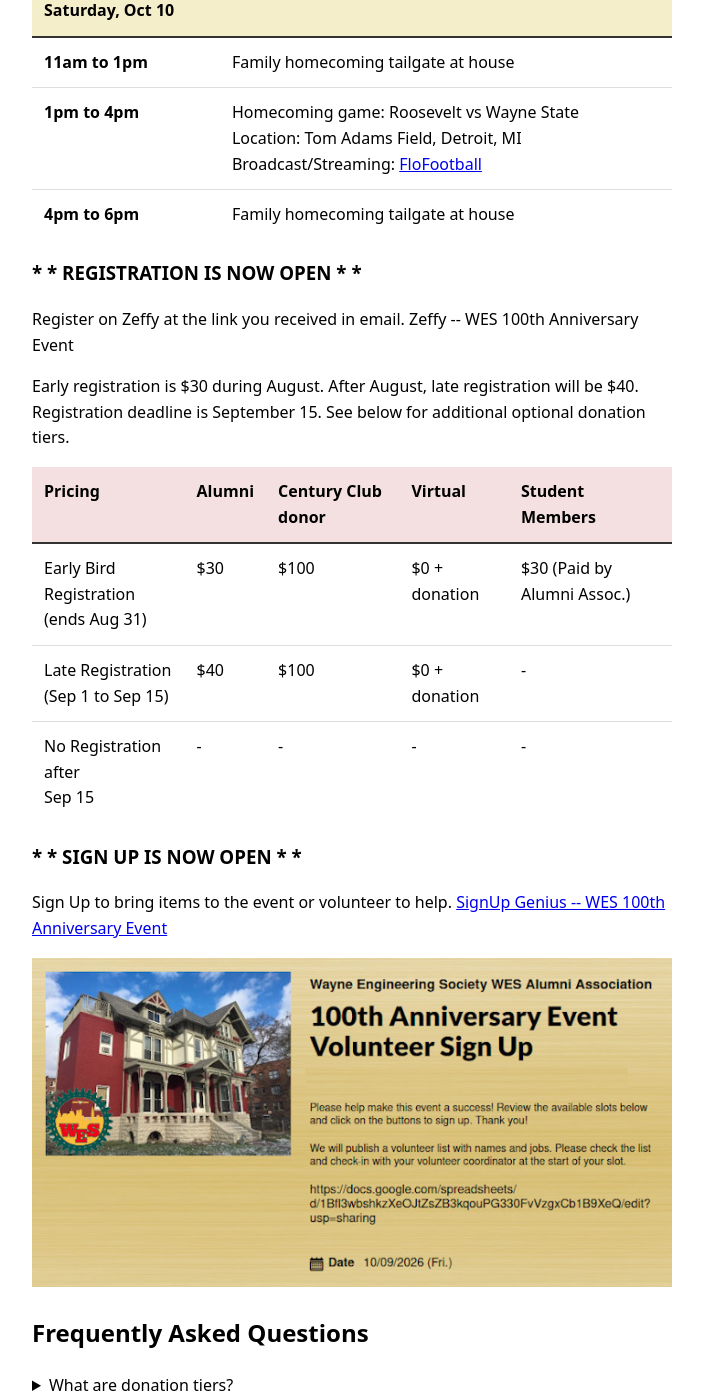
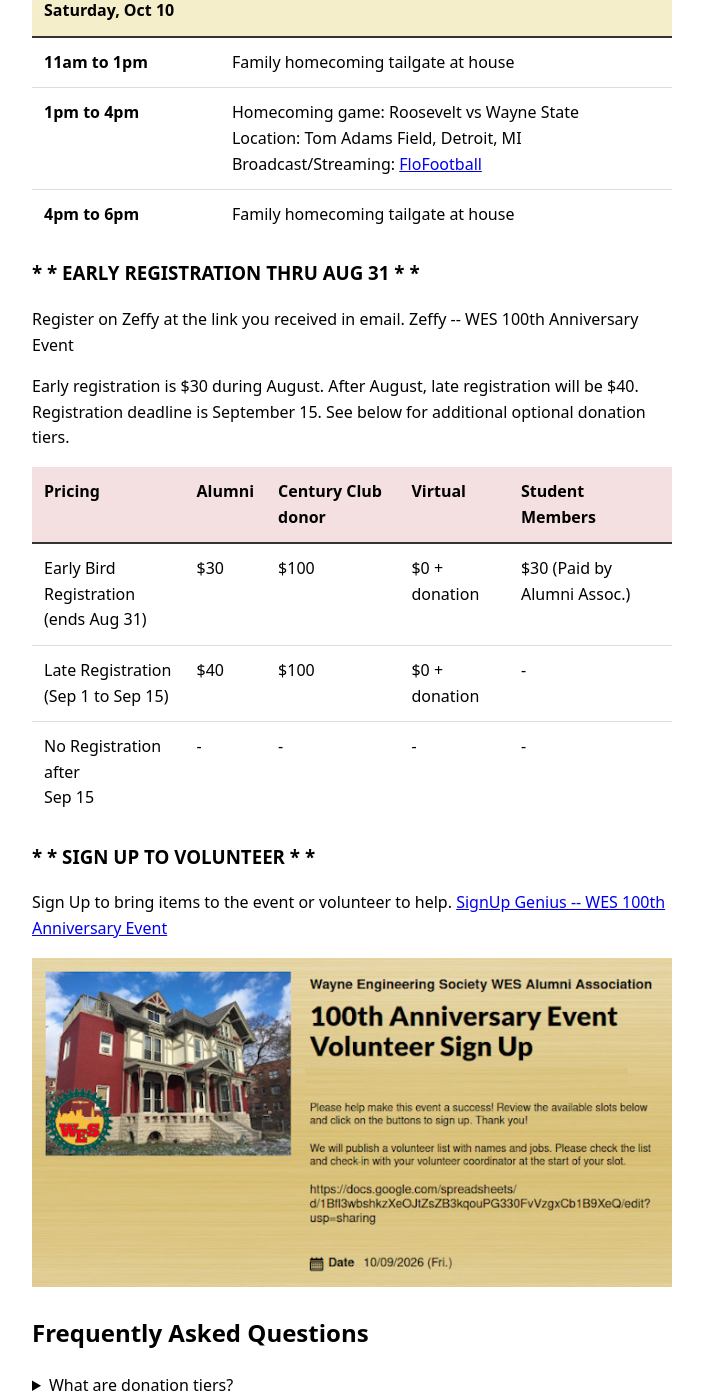
Before and after one commit to mciechanumich/WES100, a Jekyll site: the page built from docs/index.html, in a window 1280 px wide and 1400 px high, scrolled down 939 px. Shown: the whole window, without its empty margins (288-991 px from the left). Built offline with Jekyll 4.4.1, drawn with Linux system fonts in a browser that asks for light colours; some of the changed text lies outside the part shown.

Commit message:
feat: updated headings

```diff
--- a/docs/index.html
+++ b/docs/index.html
@@ -81,7 +81,7 @@ Other games continue</div>
     </div>
 </div>
 
-<h3>* * REGISTRATION IS NOW OPEN * *</h3>
+<h3>* * EARLY REGISTRATION THRU AUG 31 * *</h3>
 <div>
       <p>Register on Zeffy at the link you received in email.
 Zeffy -- WES 100th Anniversary Event
@@ -135,7 +135,7 @@ Early Bird Registration
 
 </div>
 
-<h3>* * SIGN UP IS NOW OPEN * *</h3>
+<h3>* * SIGN UP TO VOLUNTEER * *</h3>
 <div>
 <p>
 Sign Up to bring items to the event or volunteer to help.
@@ -362,6 +362,7 @@ with volunteer tasks and also dontation items.  Cleaning and set up will take pl
 
     <div class="">
         <h4>Site Updates</h2>
+        <p>Updated Wednesday, Aug 26th - Updated wording on titles.</p>
         <p>Updated Monday, Aug 24th - Added event program.</p>
         <p>Updated Thursday, Aug 20th - Added FAQ about house. Updated logo images to include picture of house. </p>
         <p>Updated Friday, Aug 14th - Minor rewording/clarification of virtural Zoom.</p>
```
